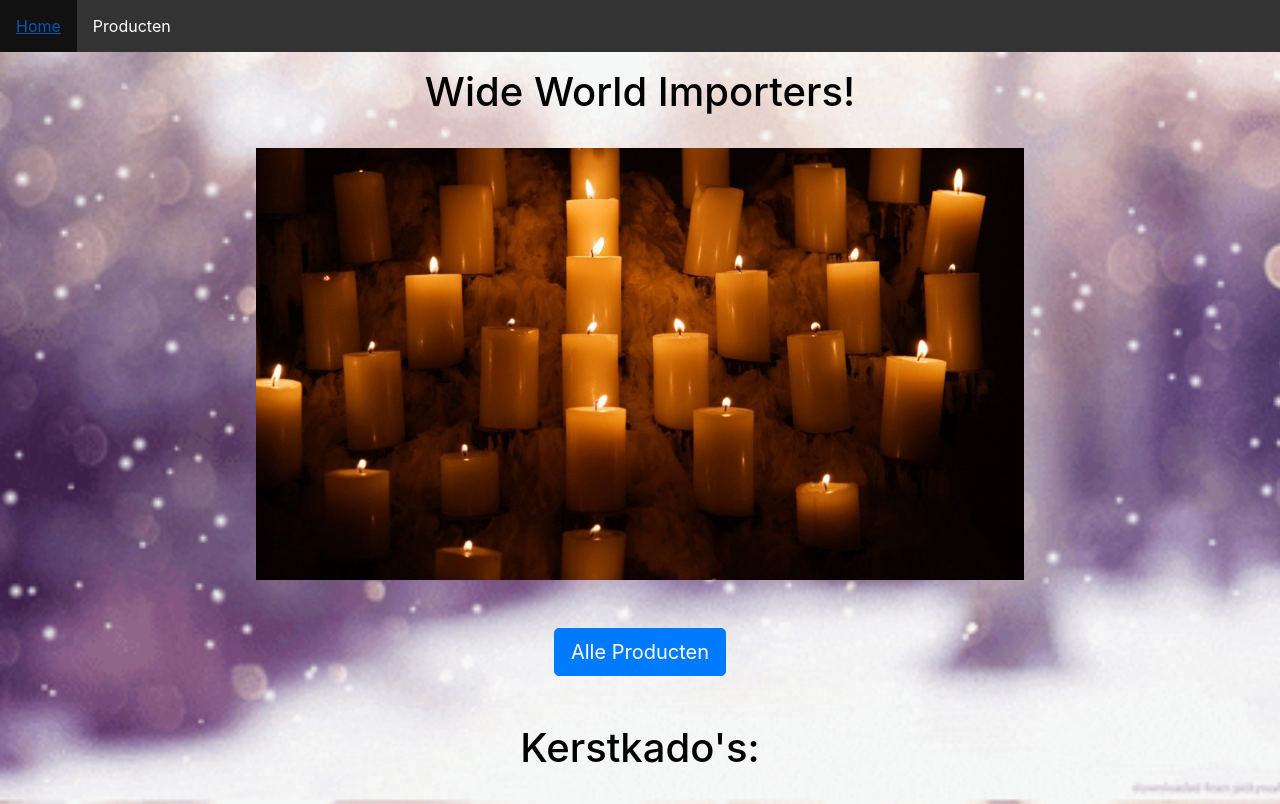
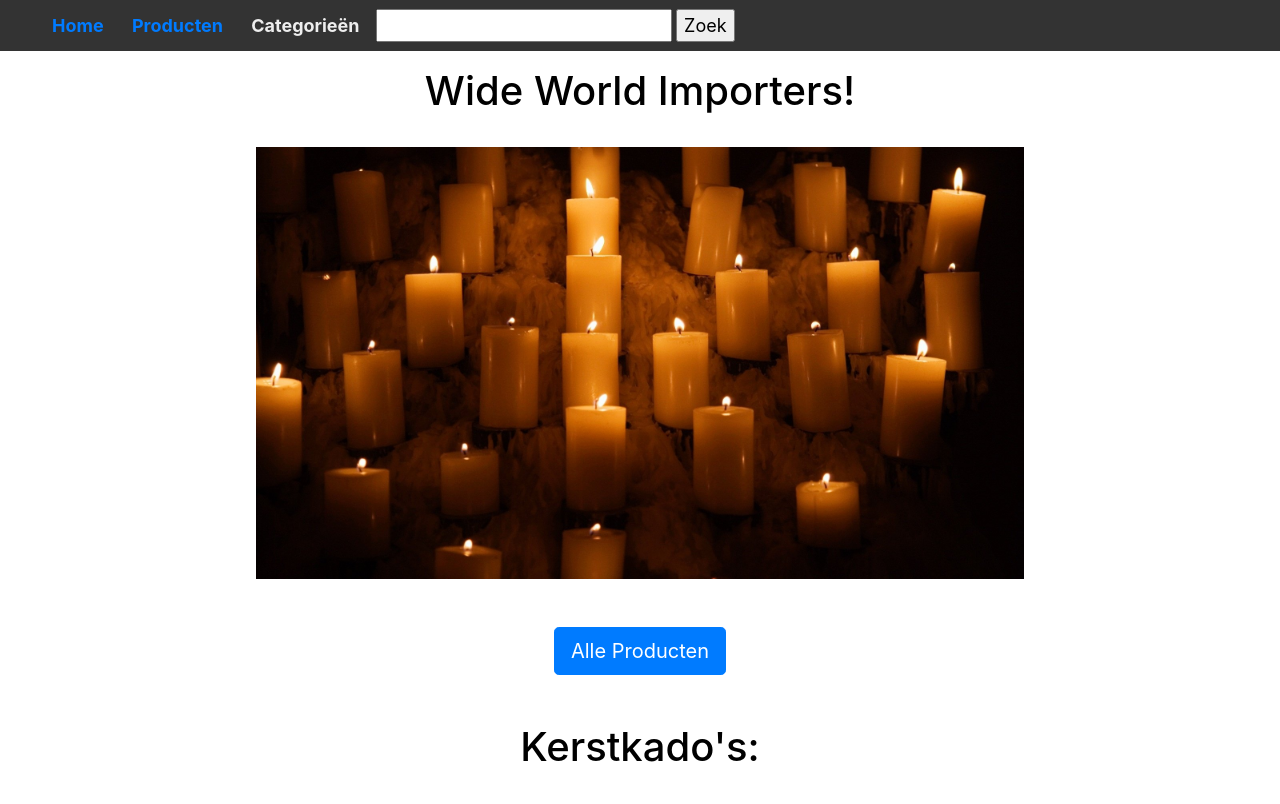
Before and after one commit to siemharmen/projectkbs, a PHP site: page / in a window 1280 px wide. After the commit the page ends 762 px from the top, so only its background shows below. Run offline with PHP 8.4, Linux system fonts and the light colour scheme; data that the repository does not hold is empty.

Commit message:
nav bar category

```diff
--- a/DatabaseFuncties.php
+++ b/DatabaseFuncties.php
@@ -31,6 +31,12 @@ function SelecteerGoedkoopProducten($connection) {
 }
 
 
+function SelecteerCategory($connection) {
+
+    $sql = "SELECT StockGroupName FROM stockgroups order by stockgroupname ASC";
+    $result = mysqli_fetch_all(mysqli_query($connection, $sql),MYSQLI_ASSOC);
+    return $result;
+}
 
 
 
--- a/ProductFuncties.php
+++ b/ProductFuncties.php
@@ -11,12 +11,73 @@ function AlleProductenOpVragen()
     return $producten;
 }
 
+
+
+
+
+
+
+
+
+
+
+
+
+
+function AlleCategorieënOpVragen()
+{
+    $connection = MaakVerbinding();
+    $categorieën = selecteercategory($connection);
+    SluitVerbinding($connection);
+    return $categorieën;
+}
+
+function toonCategoryOpScherm($categorieën)
+{
+    foreach ($categorieën as $category) {
+
+
+        print("<li><a href=''>" . $category["StockGroupName"] . "</a></li>");
+
+    }
+}
+
+
+
+
+
+
+
+
+
+
+
+
+
+
+
+
+
+
+
+
+
+
+
+
+
+
+
+
+
+
 function GezochteProductenOpVragen($Zoekterm){
     $connection = MaakVerbinding();
     $producten = SelecteerGezochteProducten ($connection,$Zoekterm);
     SluitVerbinding($connection);
     return $producten;
 }
+
 
 function ToonProductenOpScherm($producten)
 {
@@ -31,7 +92,7 @@ function ToonProductenOpScherm($producten)
         }
 }
 
-//TEST
+
 
 function AlleGoedkoopProductenOpVragen()
 {
@@ -53,14 +114,6 @@ function ToonGoedkoopProductenOpScherm($goedkoopProducten)
         print("</div></div>");
     }
 }
-
-
-//TEST
-
-
-
-
-
 
 
 function ProductGegevensOpvragen($gegevens) {
--- a/index.php
+++ b/index.php
@@ -1,6 +1,10 @@
 <?php
 include 'ProductFuncties.php';
-$goedkoopProducten = AlleGoedkoopProductenOpVragen(); ?>
+$goedkoopProducten = AlleGoedkoopProductenOpVragen();
+
+
+?>
+
 
 
 <!DOCTYPE html>
@@ -15,9 +19,9 @@ $goedkoopProducten = AlleGoedkoopProductenOpVragen(); ?>
 <body>
 <script src="ImageSlideFunction.js"></script>
 <!-- navigatiebalk -->
-<ul>
+
     <?php include 'navbar.php'; ?>
-</ul>
+
 
 <!-- Pagina begin -->
 
@@ -38,6 +42,8 @@ $goedkoopProducten = AlleGoedkoopProductenOpVragen(); ?>
 <br><br>
 
 
+
+
 <div class="text-center">
 <a href="productpagina.php"><button type="button" class="btn btn-primary btn-lg">Alle Producten</button></a>
 </div>
--- a/navbar.php
+++ b/navbar.php
@@ -1,4 +1,49 @@
-<li><a href="index.php">Home</a></li>
-<li><a href="ProductPagina.php">Producten</a></li>
-<!--  <li><a href="">Contact</a></li>
-<li><a href="">About</a></li> -->
+<?php
+
+$categorieën = AlleCategorieënOpVragen();
+
+?>
+
+
+<nav>
+    <ul>
+    <li><a href="index.php">Home</a></li>
+    <li><a href="ProductPagina.php">Producten</a></li>
+    <!---->
+    <!--<li>-->
+    <!--    --><?php //toonCategoryOpScherm($categorieën); ?>
+    <!--</li>-->
+    <!---->
+
+    <li class="dropdown">Categorieën
+        <ul class="dropdown-content">
+
+            <?php toonCategoryOpScherm($categorieën); ?>
+        </ul>
+    </li>
+
+
+    <!--zoekbalk-->
+
+    <div class="zoekbalk">
+        <form action="ProductPagina.php" method="get">
+            <input type="text" name="term">
+            <input type="submit" value="Zoek">
+        </form>
+    </div>
+
+    <?php
+    if(isset($_GET["term"]) == true){
+        $producten = GezochteProductenOpVragen($_GET["term"]);
+    }       else
+    {$producten = AlleProductenOpVragen();} ?>
+    </ul>
+
+
+
+
+
+
+
+
+</nav>
--- a/styles.css
+++ b/styles.css
@@ -2,7 +2,7 @@ html,body{
     margin: 0;
     padding: 0;
     width: 100%;
-    background: url(snow.gif) no-repeat center center fixed;
+    /*background: url(snow.gif) no-repeat center center fixed;*/
     -webkit-background-size: cover;
     -moz-background-size: cover;
     -o-background-size: cover;
@@ -16,41 +16,93 @@ h1 {
     color: black;
 }
 
-.zoekbalk{
-    margin-top: 0.5%;
-}
+
 
 .center{
     color: black;
     text-align: center;
 }
 
-ul {
-    list-style-type: none;
-    margin: 0;
-    padding: 0;
-    overflow: hidden;
-    background-color: #333;
-}
-
-li {
-    float: left;
-}
-
-li a {
-    display: block;
-    color: white;
-    text-align: center;
-    padding: 14px 16px;
-    text-decoration: none;
-}
-
-li a:hover {
-    background-color: #111;
-}
 .frontpageimage {
     display: block;
     margin-left: auto;
     margin-right: auto;
     width: 60%;
 }
+
+/*ul {*/
+/*    list-style-type: none;*/
+/*    margin: 0;*/
+/*    padding: 0;*/
+/*    overflow: hidden;*/
+/*    background-color: #333;*/
+/*}*/
+
+/*li {*/
+/*    float: left;*/
+/*}*/
+
+/*li a {*/
+/*    display: block;*/
+/*    color: white;*/
+/*    text-align: center;*/
+/*    padding: 14px 16px;*/
+/*    text-decoration: none;*/
+/*}*/
+
+/*li a:hover {*/
+/*    background-color: #111;*/
+/*}*/
+
+
+
+nav {
+    background-color: #333;
+    color: #eee;
+    font-size: 18px;
+    font-weight: bold;
+    padding-right: 15px;
+    text-align: left;
+}
+
+nav li {
+    box-sizing: border-box;
+    display: inline-block;
+    padding: 12px;
+    cursor:pointer;
+
+}
+
+nav li:hover{
+    background-color: #333;
+
+}
+
+.dropdown{
+    position:relative;
+}
+
+.dropdown-content{
+    position: absolute;
+    top: 100%;
+    left: 0;
+    text-align: right;
+    display:none;
+}
+
+.dropdown-content li{
+    background-color: #333;
+    width: 100%;
+    z-index: 100;
+}
+
+.dropdown:hover .dropdown-content {
+    display: block;
+}
+
+
+
+.zoekbalk{
+    margin-top: 0.5%;
+    display: inline-block;
+}
```
Also changed, not shown: ProductPagina.php (+1 -14 lines), style.css (added, +56 -0 lines).
